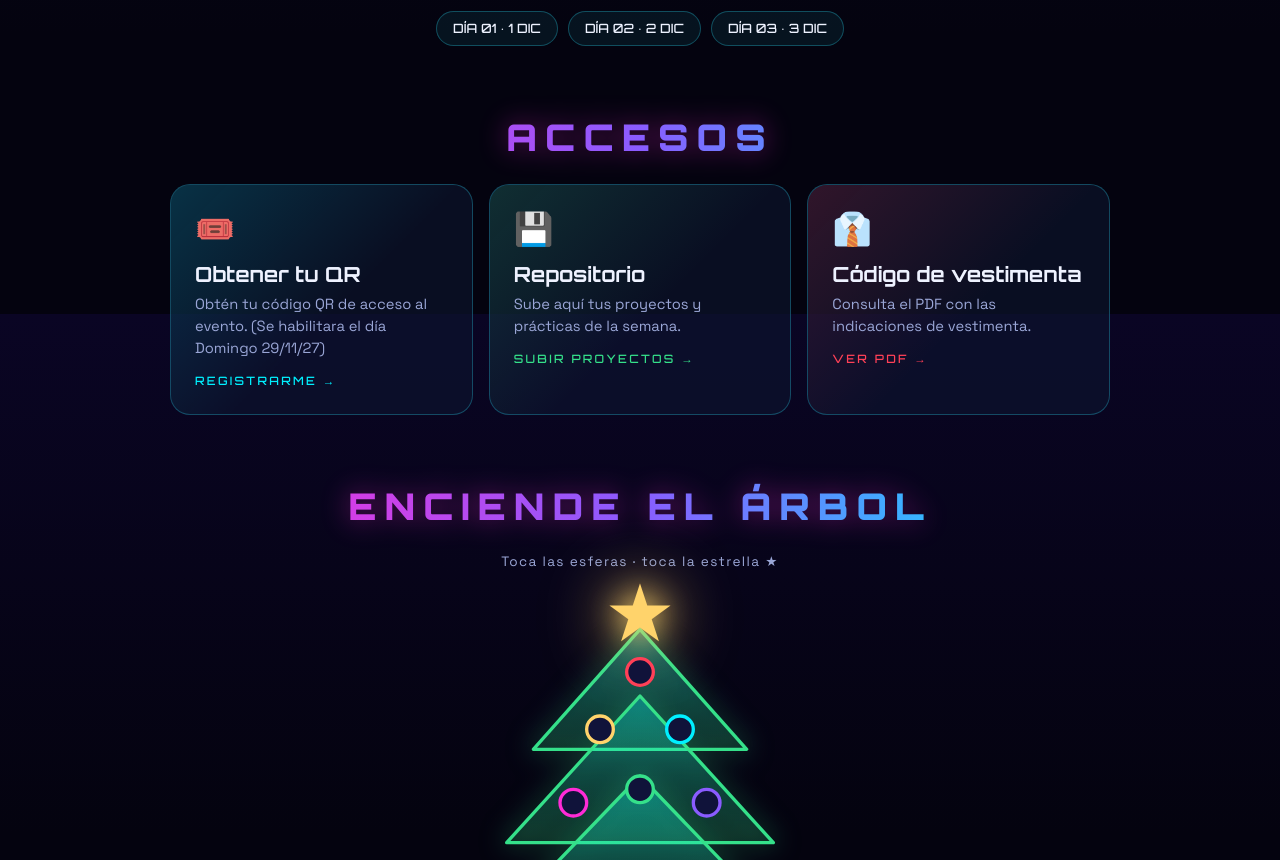
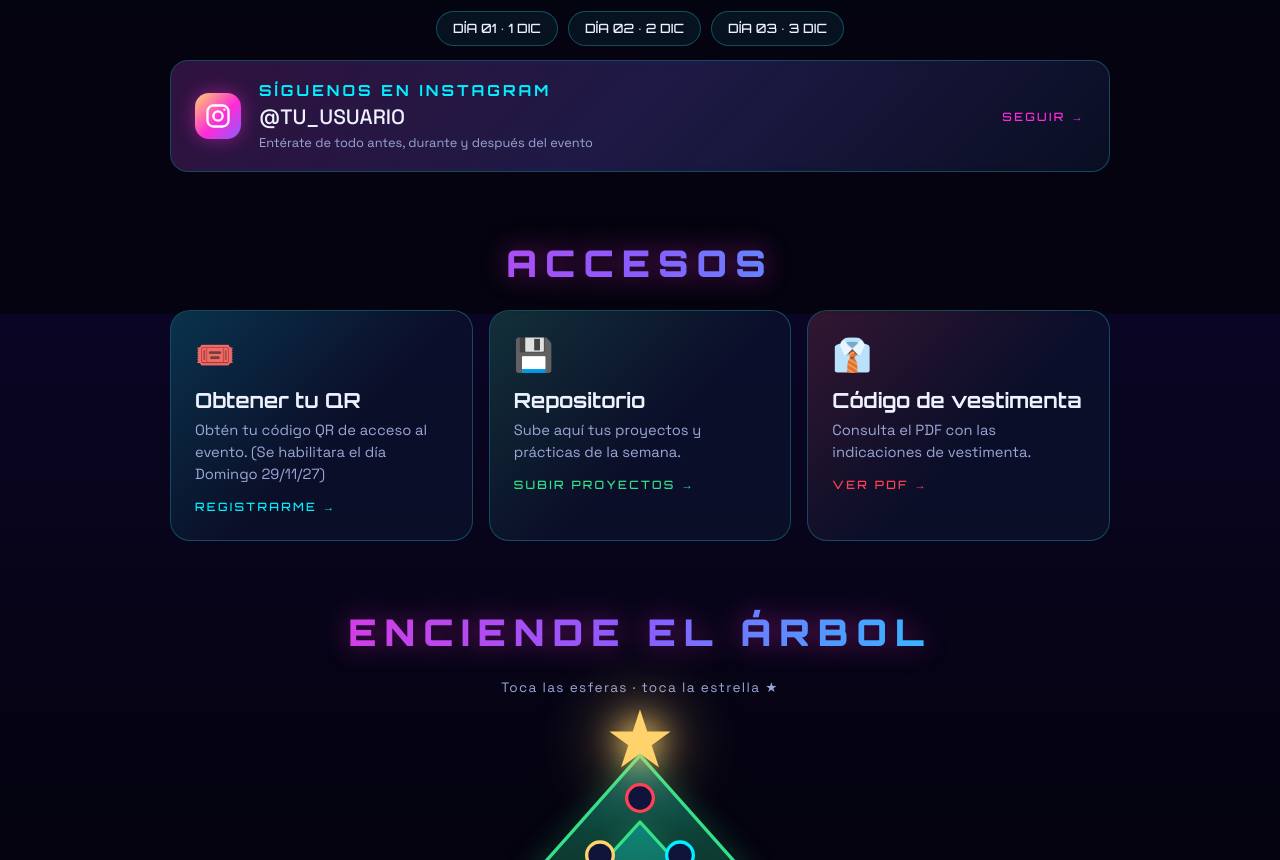
Before and after one commit to danaromero960120/invitacioninfoxxxiii, a plain HTML site: page index.html in a window 1280 px wide. Shown: the part 1286-2146 px from the top of the page. Drawn offline with Linux system fonts and the light colour scheme; animation ran at ten frames a second.

Commit message:
se agrego las redes sociales

```diff
--- a/css/06-detalles-y-accesos.css
+++ b/css/06-detalles-y-accesos.css
@@ -159,3 +159,91 @@ h2 {
 .lk:nth-child(3) {
   --a: var(--rd);
 }
+
+/* ---------- Recuadro de Instagram (dentro de Detalles) ---------- */
+.ig {
+  display: flex;
+  align-items: center;
+  gap: 18px;
+  margin-top: 14px;
+  padding: 20px 24px;
+  text-align: left;
+  text-decoration: none;
+  color: var(--ink);
+  position: relative;
+  overflow: hidden;
+  background: var(--card);
+  border: 1px solid var(--line);
+  border-radius: 18px;
+  backdrop-filter: blur(8px);
+  transition: .25s;
+}
+
+.ig::before {
+  content: "";
+  position: absolute;
+  inset: 0;
+  background: linear-gradient(135deg, var(--mg), var(--vi) 50%, transparent);
+  opacity: .16;
+  transition: .25s;
+}
+
+.ig:hover {
+  transform: translateY(-4px);
+  border-color: var(--mg);
+  box-shadow: 0 0 30px -4px var(--mg);
+}
+
+.ig:hover::before {
+  opacity: .32;
+}
+
+.ig > * {
+  position: relative;
+}
+
+.ig-ic {
+  flex: none;
+  width: 46px;
+  height: 46px;
+  padding: 9px;
+  border-radius: 14px;
+  color: #fff;
+  background: linear-gradient(135deg, var(--gd), var(--mg) 55%, var(--vi));
+  box-shadow: 0 0 18px rgba(255,43,214,.45);
+}
+
+.ig-txt {
+  flex: 1;
+  min-width: 0;
+}
+
+.ig h3 {
+  font-family: Orbitron;
+  font-size: .95rem;
+  letter-spacing: .2em;
+  color: var(--cy);
+  text-transform: uppercase;
+  margin-bottom: 4px;
+}
+
+.ig p {
+  font-size: 1.3rem;
+  font-weight: 500;
+}
+
+.ig small {
+  display: block;
+  color: var(--mute);
+  margin-top: 4px;
+  font-size: .8rem;
+}
+
+.ig em {
+  flex: none;
+  font-style: normal;
+  font-family: Orbitron;
+  font-size: .72rem;
+  letter-spacing: .2em;
+  color: var(--mg);
+}
--- a/css/08-responsive.css
+++ b/css/08-responsive.css
@@ -25,6 +25,8 @@
   .lk { padding: 20px 16px; }
   .lk h3 { font-size: 1.05rem; }
   .card p { font-size: 1.1rem; }
+  .ig { flex-direction: column; text-align: center; padding: 20px 16px; }
+  .ig p { font-size: 1.2rem; }
 }
 
 /* ---------- Celular (hasta 600px) ---------- */
--- a/index.html
+++ b/index.html
@@ -55,6 +55,20 @@
     <div class="card"><div class="ic">📍</div><h3>Ubicación</h3><p>Auditorio</p><small>Te esperamos</small></div>
   </div>
   <div class="days"><span>DÍA 01 · 1 DIC</span><span>DÍA 02 · 2 DIC</span><span>DÍA 03 · 3 DIC</span></div>
+    <!-- Recuadro: síguenos en Instagram -->
+  <a class="ig" href="https://www.instagram.com/semana_info?fqnt=MWF1aGhtZXBobXZtNg==" target="_blank" rel="noopener">
+    <svg class="ig-ic" viewBox="0 0 24 24" aria-hidden="true" fill="none" stroke="currentColor" stroke-width="2" stroke-linecap="round" stroke-linejoin="round">
+      <rect x="3" y="3" width="18" height="18" rx="5"/>
+      <circle cx="12" cy="12" r="4"/>
+      <circle cx="17.5" cy="6.5" r="1" fill="currentColor" stroke="none"/>
+    </svg>
+    <div class="ig-txt">
+      <h3>Síguenos en Instagram</h3>
+      <p>@TU_USUARIO</p>
+      <small>Entérate de todo antes, durante y después del evento</small>
+    </div>
+    <em>SEGUIR →</em>
+  </a>
 
   <!-- ===== 5. ACCESOS: registro, repositorio y PDF   (los links se cambian en js/config.js) ===== -->
   <h2 id="accesos">Accesos</h2>
```
